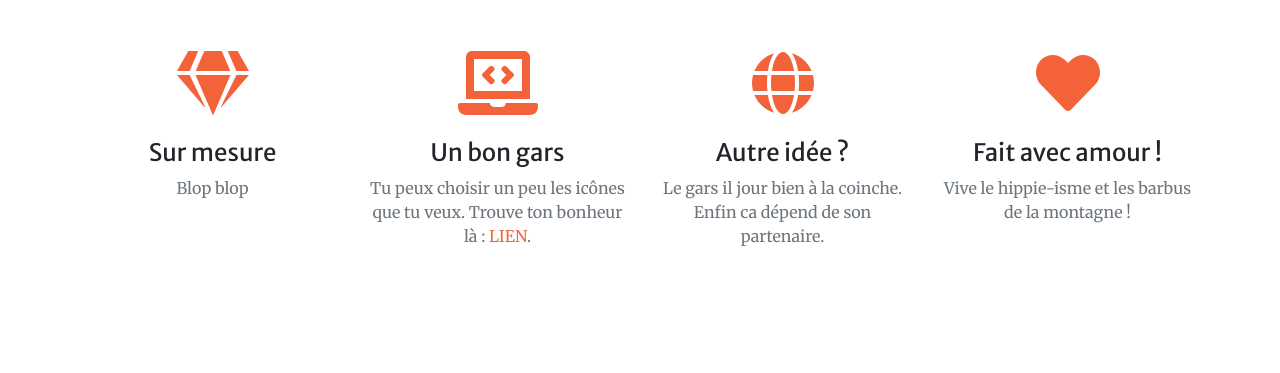
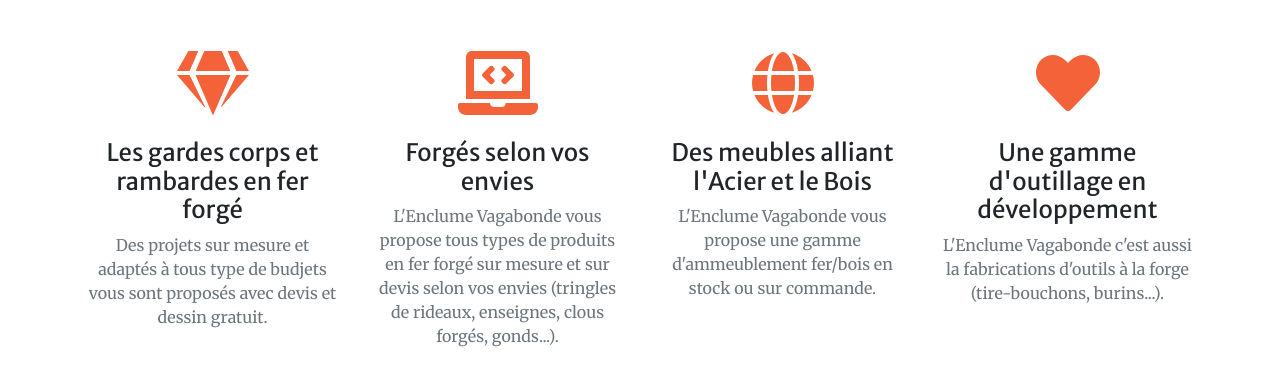
Before and after one commit to zimoun/siteweb, a plain HTML site: page index.html in a window 1280 px wide. Shown: the part 1454-1827 px from the top of the page. Drawn offline with nearby package versions, Linux system fonts and the light colour scheme.

Commit message:
rewordparttwo

```diff
--- a/index.html
+++ b/index.html
@@ -82,19 +82,18 @@
                     <div class="col-lg-3 col-md-6 text-center">
                         <div class="mt-5">
                             <i class="fas fa-4x fa-gem text-primary mb-4"></i>
-                            <h3 class="h4 mb-2">Sur mesure</h3> <!--                                                          TODO -->
+                            <h3 class="h4 mb-2">Les gardes corps et rambardes en fer forgé</h3> <!--                                                          TODO -->
                             <p class="text-muted mb-0">         <!--                                                          TODO -->
-                              Blop blop
+                              Des projets sur mesure et adaptés à tous type de budjets vous sont proposés avec devis et dessin gratuit.
                             </p>
                         </div>
                     </div>
                     <div class="col-lg-3 col-md-6 text-center">
                         <div class="mt-5">
                             <i class="fas fa-4x fa-laptop-code text-primary mb-4"></i>
-                            <h3 class="h4 mb-2">Un bon gars</h3> <!--                                                         TODO -->
+                            <h3 class="h4 mb-2">Forgés selon vos envies</h3> <!--                                                         TODO -->
                             <p class="text-muted mb-0">          <!--                                                         TODO -->
-                              Tu peux choisir un peu les icônes que tu veux. Trouve ton bonheur là :
-                              <a href="https://fontawesome.com/v4.7.0/icons/">LIEN</a>.
+                              L'Enclume Vagabonde vous propose tous types de produits en fer forgé sur mesure et sur devis selon vos envies (tringles de rideaux, enseignes, clous forgés, gonds...).
 
                             </p>
                         </div>
@@ -102,18 +101,18 @@
                     <div class="col-lg-3 col-md-6 text-center">
                         <div class="mt-5">
                             <i class="fas fa-4x fa-globe text-primary mb-4"></i>
-                            <h3 class="h4 mb-2">Autre idée ?</h3> <!--                                                        TODO -->
+                            <h3 class="h4 mb-2">Des meubles alliant l'Acier et le Bois</h3> <!--                                                        TODO -->
                             <p class="text-muted mb-0">           <!--                                                        TODO -->
-                              Le gars il jour bien à la coinche. Enfin ca dépend de son partenaire.
+                              L'Enclume Vagabonde vous propose une gamme d'ammeublement fer/bois en stock ou sur commande.
                             </p>
                         </div>
                     </div>
                     <div class="col-lg-3 col-md-6 text-center">
                         <div class="mt-5">
                             <i class="fas fa-4x fa-heart text-primary mb-4"></i>
-                            <h3 class="h4 mb-2">Fait avec amour !</h3> <!--                                                   TODO -->
+                            <h3 class="h4 mb-2">Une gamme d'outillage en développement</h3> <!--                                                   TODO -->
                             <p class="text-muted mb-0">
-                              Vive le hippie-isme et les barbus de la montagne !
+                              L'Enclume Vagabonde c'est aussi la fabrications d'outils à la forge (tire-bouchons, burins...).
                             </p>
                         </div>
                     </div>
```
